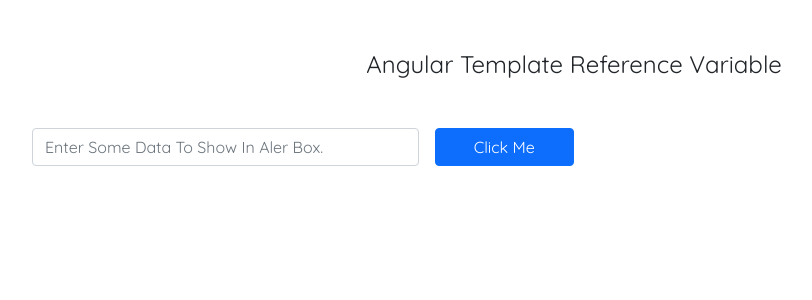
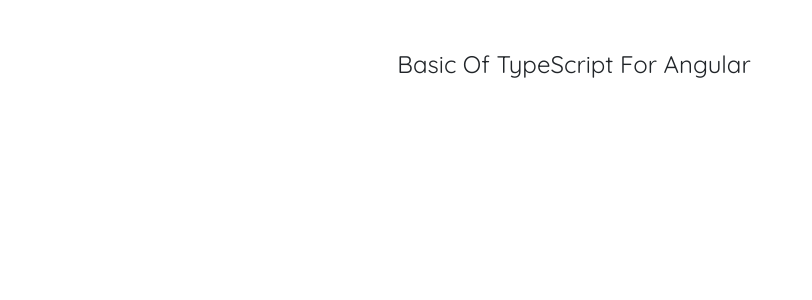
Before and after one commit to Kashyap2424/ANGULAR-TUTORIAL-CODE-STEP-BY-STEP, an Angular app: page / in a window 1280 px wide. Shown: the top 300 px of the page, without its empty margins (66-878 px from the left). Built offline with nearby package versions, Linux system fonts and the light colour scheme.

Commit message:
Learn some basics of typescript for angular

```diff
--- a/src/app/app.component.html
+++ b/src/app/app.component.html
@@ -1,10 +1,3 @@
 <div class="container">
   <h1 class="text-center my-5">{{ title }}</h1>
-
-  <div class="row g-0">
-    <div class="col-6 d-flex justify-content-between align-items-center">
-      <input type="text" class="mx-3 w-1 form-control" #inputOne placeholder="Enter Some Data To Show In Aler Box.">
-      <button class="col-3 btn btn-primary" (click)="getData(inputOne)">Click Me</button>
-    </div>
-  </div>
 </div>
--- a/src/app/app.component.ts
+++ b/src/app/app.component.ts
@@ -6,9 +6,13 @@
   styleUrls: ['./app.component.css'],
 })
 export class AppComponent {
-  title = 'Angular Template Reference Variable';
+  title = 'Basic Of TypeScript For Angular';
 
-  getData(data: HTMLInputElement) {
-    alert(data.value);
-  }
+  data: { name: string; phoneNumber: number } = { name: '', phoneNumber: 0 }; // typescript object declaration
+
+  item: string[] = ['item1', 'item2', 'item3']; // typescript array declaration
+
+  getData(data: { name: string; phoneNumber: number }) {
+    console.log(data);
+  } // typescript function declaration
 }
```
